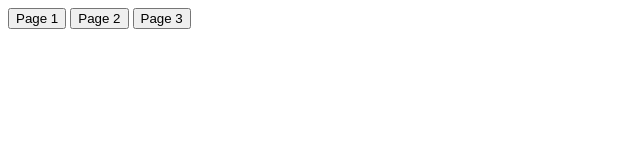
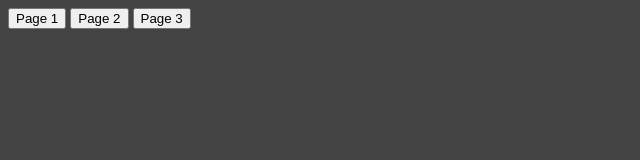
Before and after one commit to LloydElery/lloydelery.github.io, a plain HTML site: page singlepage.html in a window 1280 px wide. Shown: the whole page, without its empty margins (0-640 px from the left). Drawn offline with Linux system fonts and the light colour scheme.

Commit message:
fixed the code. It can now run as intended

```diff
--- a/singlepage.html
+++ b/singlepage.html
@@ -27,14 +27,16 @@
             });
         </script>
     </head>
-    <body>
+    <body style="background-color: rgb(68, 67, 67);">
         <button data-page="page1">Page 1</button>
         <button data-page="page2">Page 2</button>
         <button data-page="page3">Page 3</button>
         <div id="page1">
             <h1>This is page 1</h1>
+        </div>
         <div id="page2">
             <h1>This is page 2</h1>
+        </div>
         <div id="page3">
             <h1>This is page 3</h1>
         </div>
```
